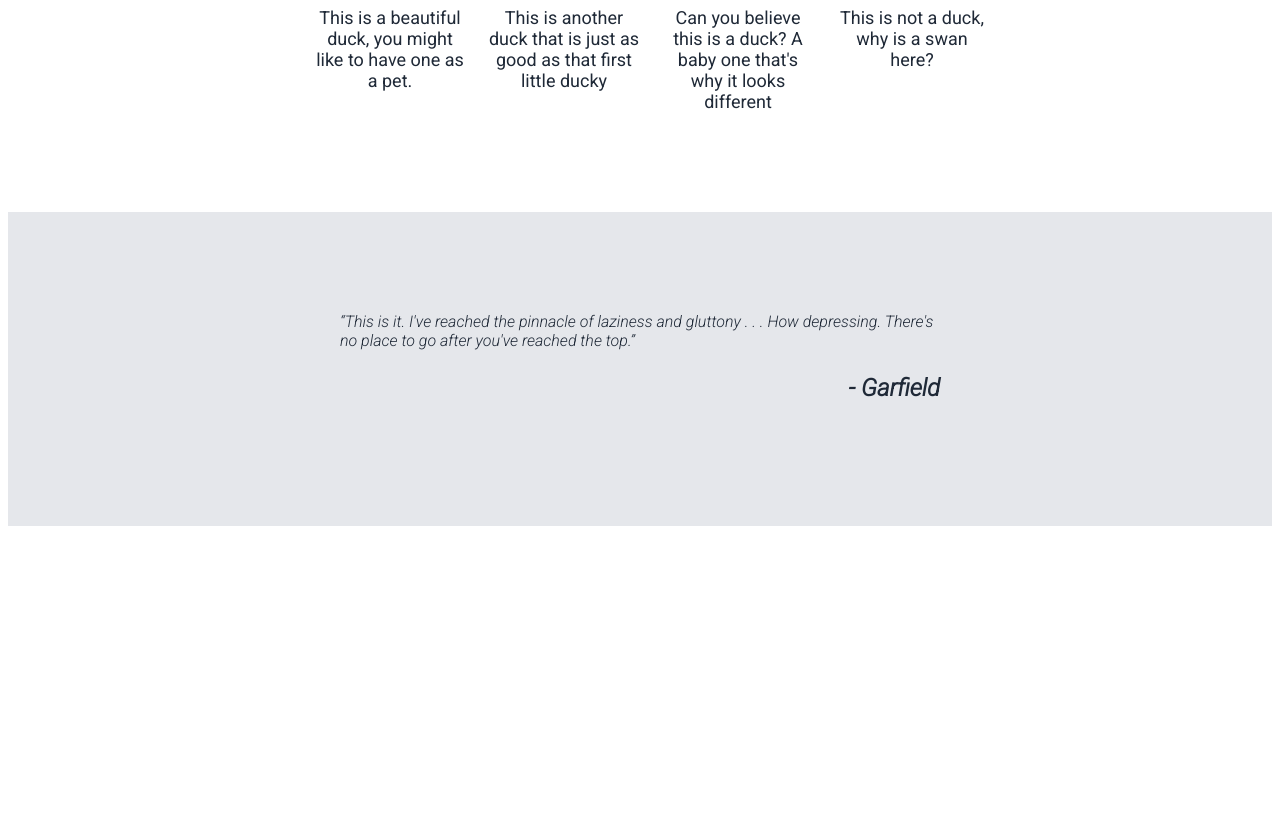
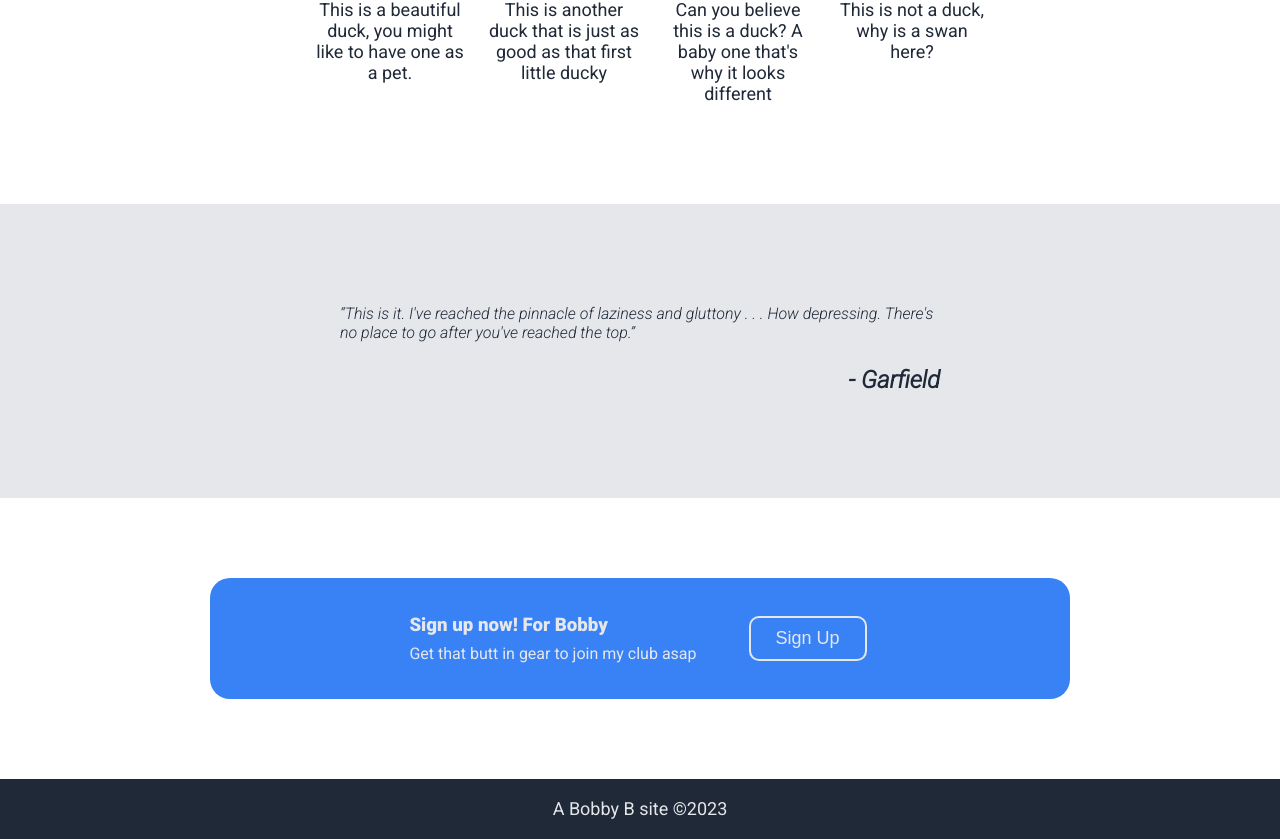
Before and after one commit to bobbybgit/odin-landing-page, a plain HTML site: page index.html in a window 1280 px wide. Shown: the part 819-1658 px from the top of the page. Before the commit the page ends 1353 px from the top, so only its background shows below. Drawn offline with Linux system fonts and the light colour scheme.

Commit message:
Sign up quarter and footer done

```diff
--- a/index.html
+++ b/index.html
@@ -46,9 +46,17 @@
                     <h3>- Garfield</h3>
                 </div>
             </div>
-            <div class="fourth-quarter"></div>
+            <div class="fourth-quarter">
+                <div class="signup-box">
+                    <div class="signup-text">
+                        <h3>Sign up now! For Bobby</h3>
+                        <p>Get that butt in gear to join my club asap</p>
+                    </div>
+                    <button>Sign Up</button>
+                </div>
+            </div>
         </div>
-        <div class="footer"></div>
+        <div class="footer">A Bobby B site ©2023</div>
     </body>
 
 </html>
--- a/style.css
+++ b/style.css
@@ -1,5 +1,6 @@
 body{
     font-family: 'Roboto', sans-serif;
+    margin: 0;
 }
 
 .header{
@@ -9,6 +10,17 @@ body{
     background-color: #1F2937;
     padding: 0 100px;
     height: 60px;
+}
+
+.footer{
+    display: flex;
+    justify-content: center;
+    align-items: center;
+    background-color: #1F2937;
+    color: #E5E7EB;
+    font-size: 18px;
+    height: 60px;
+
 }
 
 .header h3{
@@ -56,12 +68,49 @@ ul{
     background-color: #E5E7EB;
 }
 
+.fourth-quarter{
+    display: flex;
+    align-items: center;
+    justify-content: center;
+}
+
+.signup-box{
+    display: flex;
+    background-color: #3882F6;
+    color: #E5E7EB;
+    padding: 30px;
+    margin : 80px;
+    align-items: center;
+    justify-content: center;
+    border-radius: 20px;
+    min-width: 800px;
+    max-width: 800px;
+    gap: 40px;
+
+}
+
+.signup-text{
+    display: flex;
+    flex-direction: column;
+    justify-content: center;
+}
+
+.signup-box button{
+    border-style: solid;
+    border-color: #E5E7EB;
+}
+
+.signup-box h3, .signup-box p{
+    margin: 4px;
+    padding: 0px;
+}
+
 .quote{
     display: flex;
     flex-direction: column;
     align-items: center;
     justify-content: center;
-    margin:50px;
+    margin:50px 50px 30px 50px;
     min-width: 600px;
     max-width: 600px;
     flex-wrap: wrap;
```
